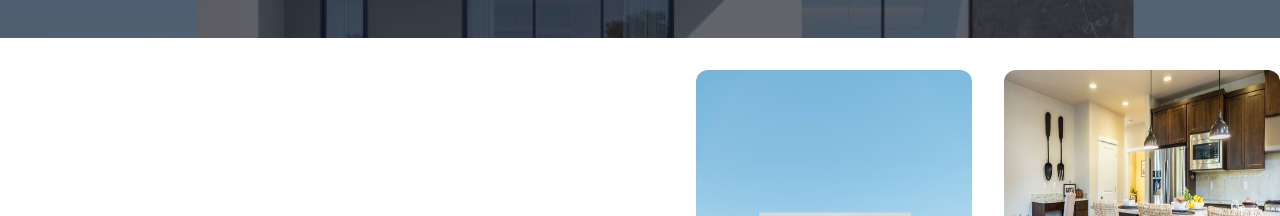
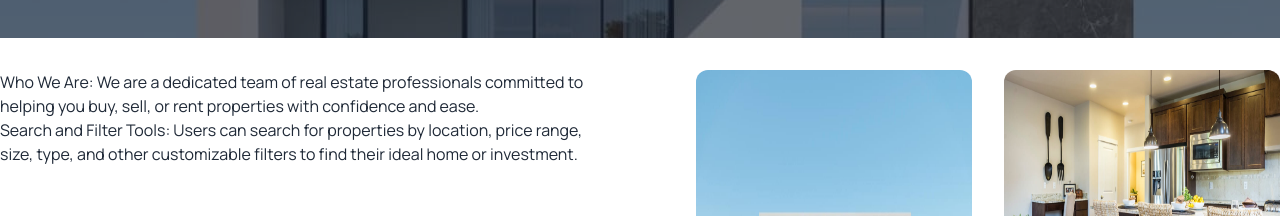
Before and after one commit to mdselimme/Real-Estate-Website-Frontend, a React (Vite) app: page /aboutus in a window 1280 px wide. Shown: the part 390-606 px from the top of the page. Built offline with nearby package versions, Linux system fonts and the light colour scheme; no server answers.

Commit message:
add-about-us-details

```diff
--- a/src/Components/Pages/AboutUs/AboutUsBanner/AboutUsBanner.jsx
+++ b/src/Components/Pages/AboutUs/AboutUsBanner/AboutUsBanner.jsx
@@ -19,6 +19,18 @@ const AboutUsBanner = () => {
       <div className="container mx-auto grid grid-cols-2 gap-28 py-8">
         <div>
           <ul>
+            <li>
+              Who We Are: We are a dedicated team of real estate professionals
+              committed to helping you buy, sell, or rent properties with
+              confidence and ease.
+            </li>
+            <li>
+              Search and Filter Tools: Users can search for properties by
+              location, price range, size, type, and other customizable filters
+              to find their ideal home or investment.
+            </li>
+            <li></li>
+            <li></li>
             <li></li>
           </ul>
         </div>
```
